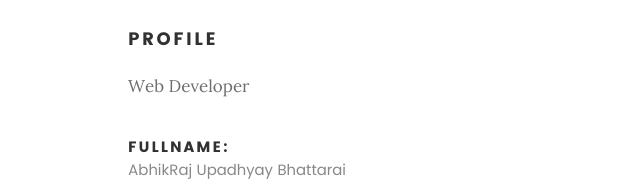
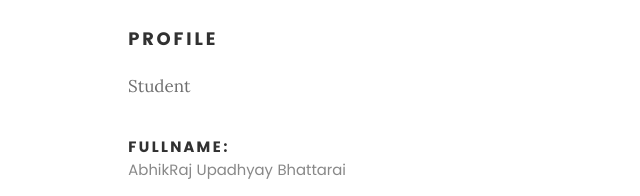
Before and after one commit to Nxtabhik01/AbhikR7, a plain HTML site: page index.html in a window 1280 px wide. Shown: the part 1181-1377 px from the top of the page, 107-747 px from the left. Drawn offline with Linux system fonts and the light colour scheme.

Commit message:
Update index.html

```diff
--- a/index.html
+++ b/index.html
@@ -120,7 +120,7 @@
    		<div class="col-six tab-full">
 
    		<h3>Profile</h3>
-   			<p>Web Developer</p>
+   			<p>Student</p>
    			<ul class="info-list">
 				<li>
    					<strong>Fullname:</strong>
```
